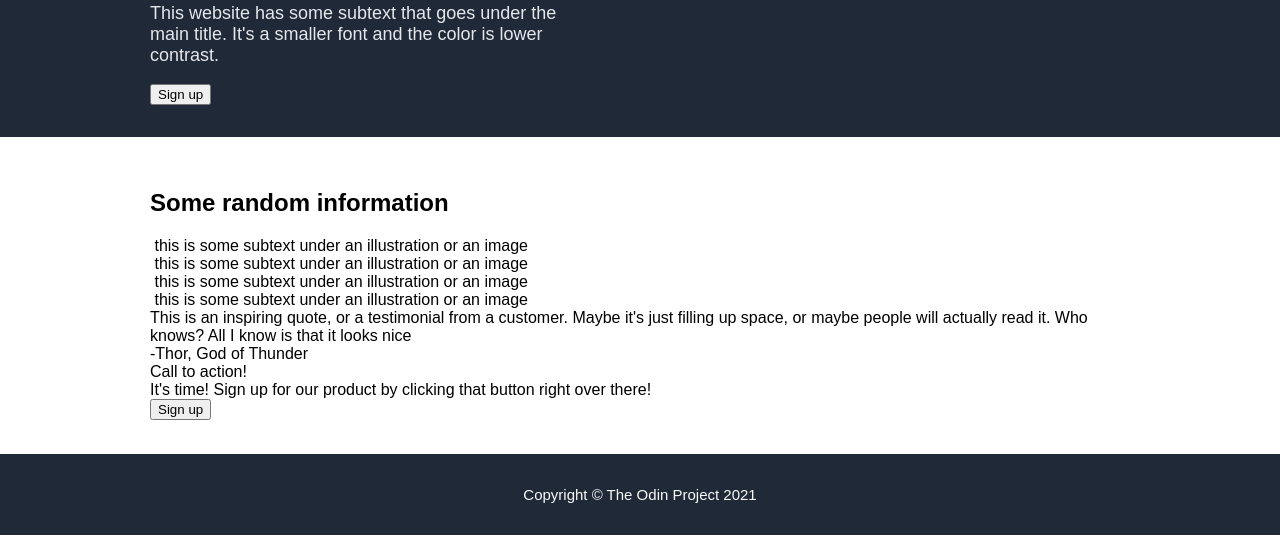
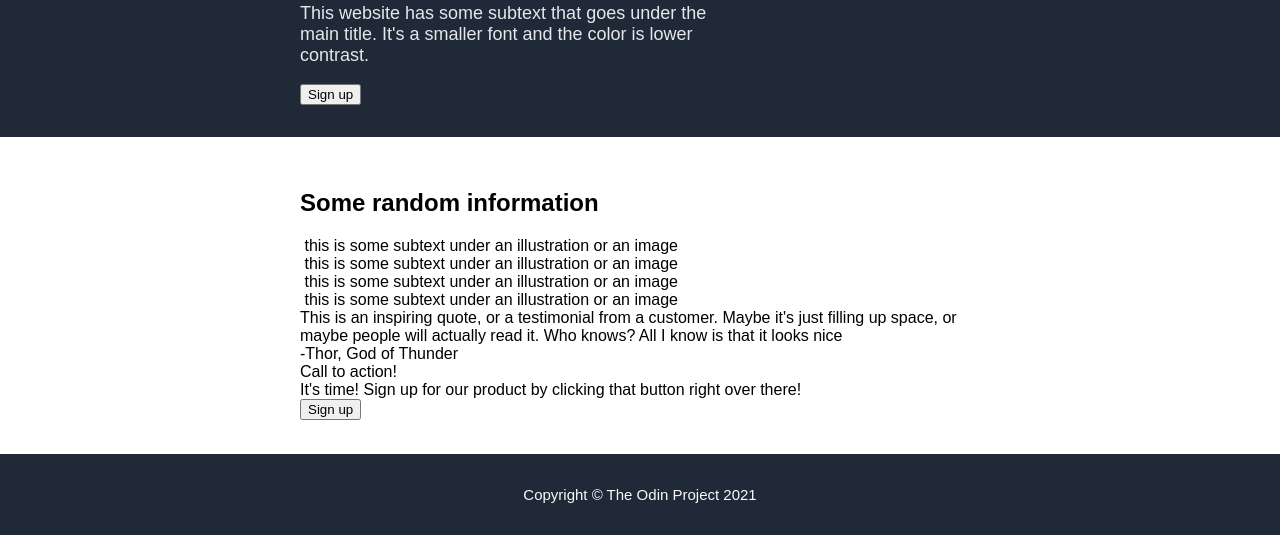
Before and after one commit to tadanama/odin-landing-page, a plain HTML site: page index.html in a window 1280 px wide. Shown: the part 265-800 px from the top of the page. Drawn offline with Linux system fonts and the light colour scheme.

Commit message:
Increase padding from 150px to 300px
This applies to .hero-main-container, .body and .footer class

```diff
--- a/style.css
+++ b/style.css
@@ -9,7 +9,7 @@ body {
 .hero-main-container,
 .body,
 .footer {
-  padding: 32px 150px;
+  padding: 32px 300px;
 }
 
 .hero-main-container,
```
